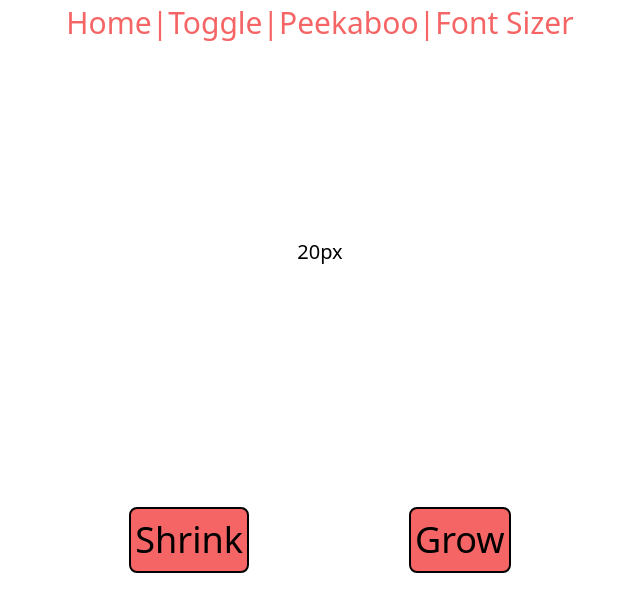
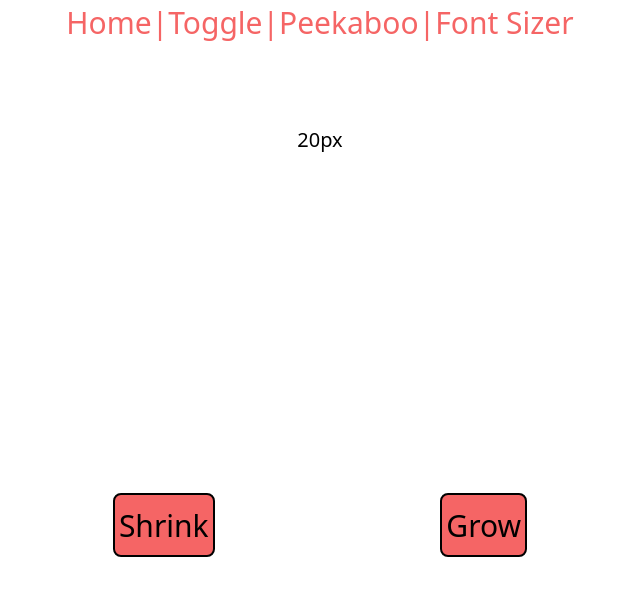
Before and after one commit to twalk2/vue-widgets, a Vue app: page /#/font-sizer in a window 1280 px wide. Shown: the top 612 px of the page, without its empty margins (320-960 px from the left). Built offline with nearby package versions, Linux system fonts and the light colour scheme.

Commit message:
changed starting state of peekaboo message

```diff
--- a/src/views/FontSizer.vue
+++ b/src/views/FontSizer.vue
@@ -1,17 +1,17 @@
 <template>
-  <div class="h-screen flex flex-col items-center justify-center">
-    <div class="m-20" v-bind:style="{ 'font-size': `${size}px` }">
+  <div class="h-screen flex flex-col items-center">
+    <div class="h-16 m-20" v-bind:style="{ 'font-size': `${size}px` }">
       {{ size }}px
     </div>
-    <div class="flex m-20">
+    <div class="flex justify-around h-16 m-56 w-1/2">
       <button
-        class="m-20 text-4xl bg-red-500 p-1 border-2 border-black rounded-lg outline-none"
+        class="text-3xl bg-red-500 p-1 border-2 border-black rounded-lg outline-none"
         @click="decrement()"
       >
         Shrink
       </button>
       <button
-        class="m-20 text-4xl bg-red-500 p-1 border-2 border-black rounded-lg outline-none"
+        class="text-3xl bg-red-500 p-1 border-2 border-black rounded-lg outline-none"
         @click="increment()"
       >
         Grow
--- a/src/views/Peekaboo.vue
+++ b/src/views/Peekaboo.vue
@@ -5,7 +5,7 @@
     </div>
     <div class="h-16 w-screen m-20 flex justify-center">
       <button
-        class="text-4xl bg-red-500 p-1 border-2 border-black rounded-lg outline-none"
+        class="text-3xl bg-red-500 p-1 border-2 border-black rounded-lg outline-none"
         @click="boo"
       >
         Click
@@ -18,7 +18,7 @@
 export default {
   data() {
     return {
-      message: true
+      message: false
     };
   },
   methods: {
--- a/src/views/Toggle.vue
+++ b/src/views/Toggle.vue
@@ -3,7 +3,7 @@
     <div class="text-6xl m-20">{{ greeting ? "Hello" : "Goodbye" }}</div>
     <!-- <div class="text-6xl m-20" v-else>Goodbye</div> -->
     <button
-      class="m-20 text-4xl bg-red-500 p-1 border-2 border-black rounded-lg outline-none"
+      class="m-20 text-3xl bg-red-500 p-1 border-2 border-black rounded-lg outline-none"
       @click="toggle()"
     >
       Toggle
```
